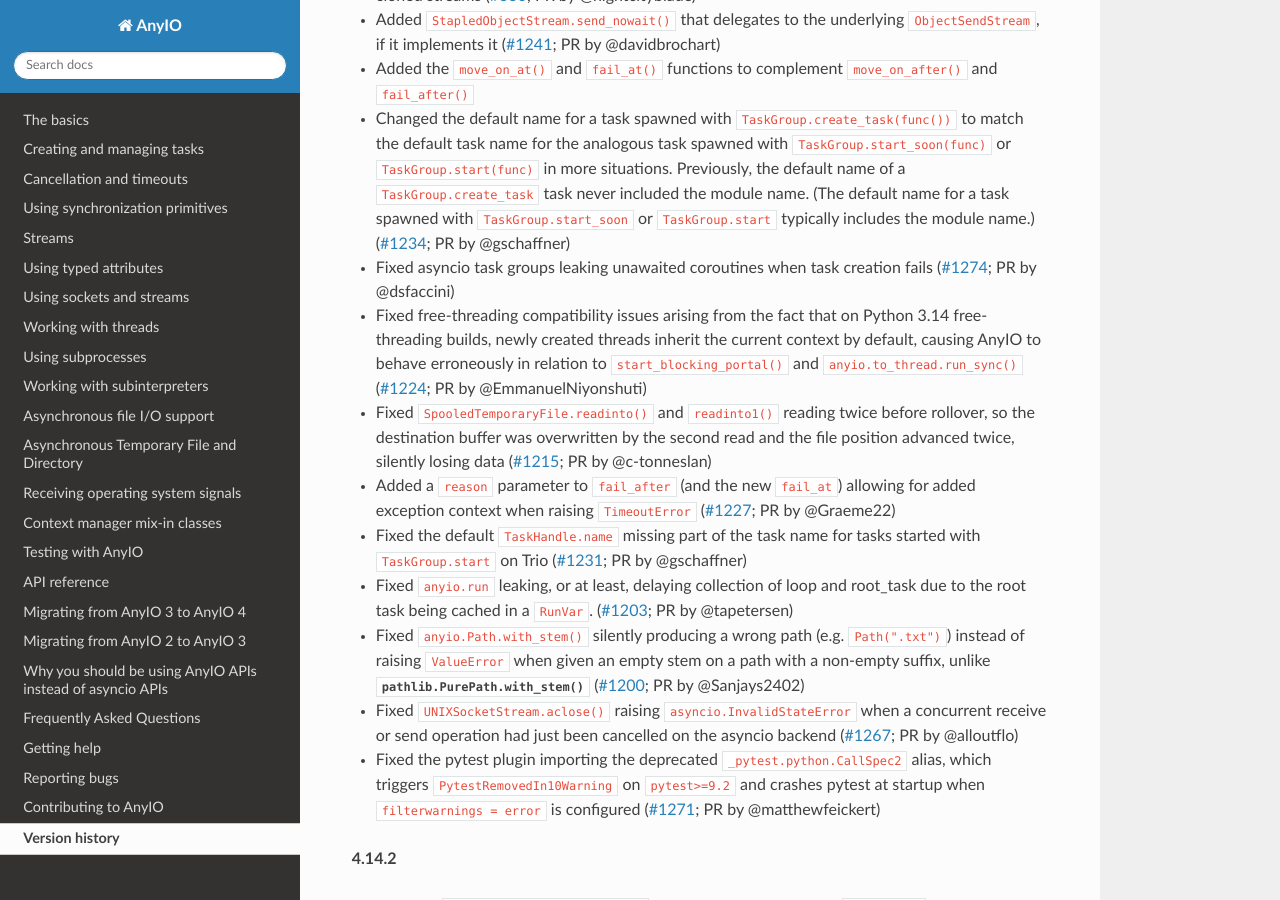
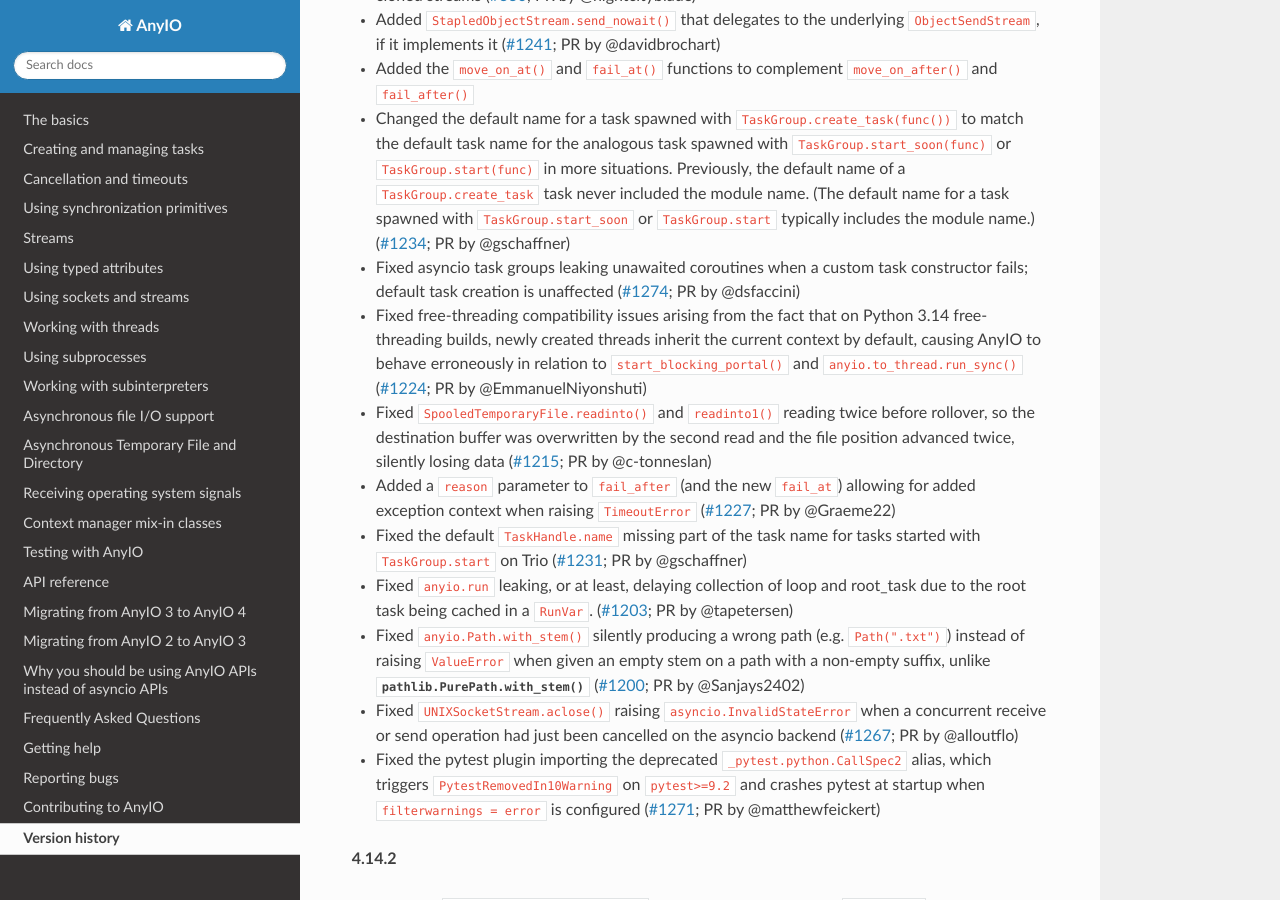
Before and after one commit to agronholm/anyio, a Sphinx documentation site: the page built from docs/versionhistory.rst, in a window 1280 px wide and 900 px high, scrolled down 345 px. Built offline with Sphinx 7.4.7 and the Read the Docs theme 3.1.0, drawn with Linux system fonts in a browser that asks for light colours; the version number could not be read and is left out.

Commit message:
Fix task group coroutine cleanup checks

```diff
--- a/docs/versionhistory.rst
+++ b/docs/versionhistory.rst
@@ -23,7 +23,8 @@ This library adheres to `Semantic Versioning 2.0 <http://semver.org/>`_.
   module name. (The default name for a task spawned with ``TaskGroup.start_soon`` or
   ``TaskGroup.start`` typically includes the module name.)
   (`#1234 <https://github.com/agronholm/anyio/pull/1234>`_; PR by @gschaffner)
-- Fixed asyncio task groups leaking unawaited coroutines when task creation fails
+- Fixed asyncio task groups leaking unawaited coroutines when a custom task constructor
+  fails; default task creation is unaffected
   (`#1274 <https://github.com/agronholm/anyio/issues/1274>`_; PR by @dsfaccini)
 - Fixed free-threading compatibility issues arising from the fact that on Python 3.14
   free-threading builds, newly created threads inherit the current context by default,
```
Also changed, not shown: 1 other file.
